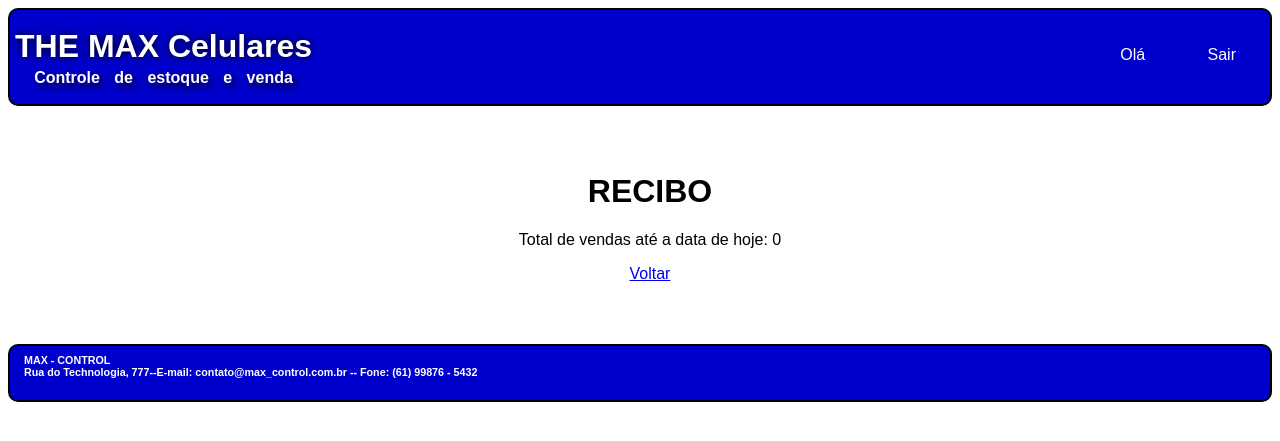
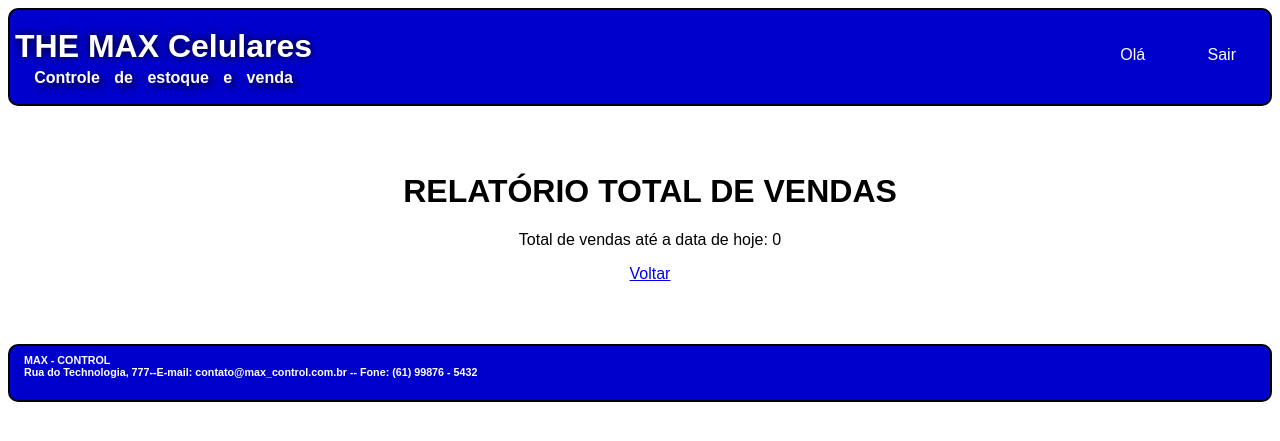
Before and after one commit to DaNzxx1/web, a PHP site: page /rel_vendas.php in a window 1280 px wide. Shown: the top 441 px of the page. Run offline with PHP 8.4, Linux system fonts and the light colour scheme; data that the repository does not hold is empty.

Commit message:
Update rel_vendas.php

```diff
--- a/rel_vendas.php
+++ b/rel_vendas.php
@@ -28,7 +28,7 @@
 			</div>
 			<div id="conteudo_especifico">
 				<div class="div_central centralizar">
-					<h1> RECIBO </h1>
+					<h1> RELATÓRIO TOTAL DE VENDAS </h1>
 					<?php
 						$conectar = mysqli_connect ("localhost", "root", "", "celular");
 
```
